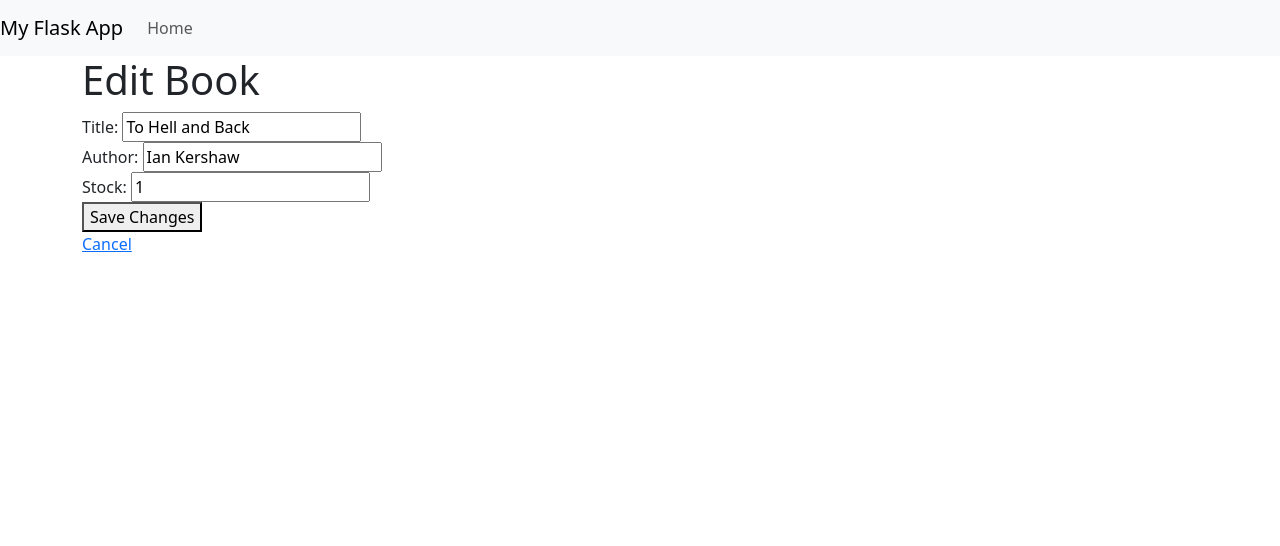
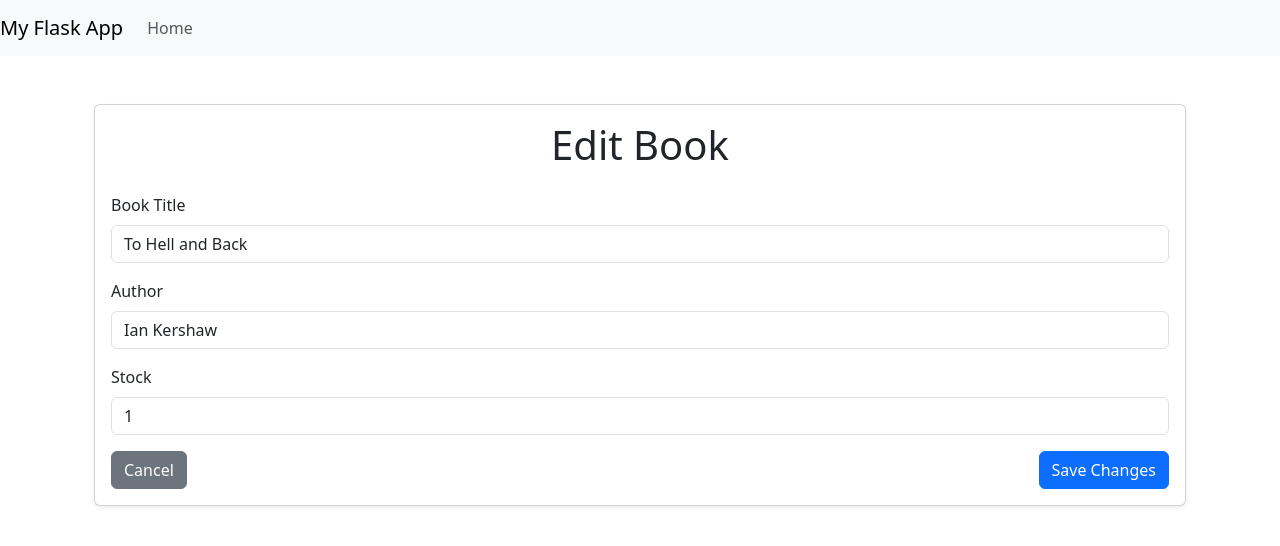
Before and after one commit to NersesArslan/book-inventory-app, a Flask app: page /book/3/edit in a window 1280 px wide. Shown: the top 546 px of the page. Run offline with Flask 3, Linux system fonts and the light colour scheme; some libraries are stand-ins or nearby versions.

Commit message:
styled edit genre and edit book pages

```diff
--- a/app.py
+++ b/app.py
@@ -18,7 +18,8 @@ with app.app_context():
 
 @app.route('/')
 def index():
-    genres = Genre.query.all()
+    page = request.args.get('page', 1, type=int)
+    genres = Genre.query.paginate(page=page, per_page=10)
     return render_template('home.html', genres=genres)
 
 
@@ -62,8 +63,13 @@ def add_book_to_genre(genre_id):
 def edit_genre(genre_id):
     genre = Genre.query.get_or_404(genre_id)
     if request.method == 'POST':
-        genre.name = request.form['name']
+        name = request.form['name'].strip()  # Strip whitespace
+        if not name:  # Check if the name is empty
+            flash('Genre name cannot be empty.', 'danger')
+            return render_template('edit_genre.html', genre=genre)
+        genre.name = name
         db.session.commit()
+        flash('Genre updated successfully!', 'success')
         return redirect(url_for('index'))
     return render_template('edit_genre.html', genre=genre)
 
--- a/templates/edit_book.html
+++ b/templates/edit_book.html
@@ -1,37 +1,74 @@
 {% extends "layout.html" %} {% block body %}
-<h1>Edit Book</h1>
-<form method="POST">
-  <label for="title">Title:</label>
+<div class="container my-5">
+  <div class="card shadow-sm">
+    <div class="card-body">
+      <h1 class="text-center mb-4">Edit Book</h1>
+      <form
+        method="POST"
+        action="{{ url_for('edit_book', book_id=book.id) }}"
+        class="needs-validation"
+        novalidate
+      >
+        <!-- Title Field -->
+        <div class="mb-3">
+          <label for="title" class="form-label">Book Title</label>
           <input
             type="text"
             id="title"
             name="title"
+            class="form-control"
             value="{{ book.title }}"
+            placeholder="Enter book title"
             required
           />
-  <br />
-  <label for="author">Author:</label>
+          <div class="invalid-feedback">Please provide a book title.</div>
+        </div>
+
+        <!-- Author Field -->
+        <div class="mb-3">
+          <label for="author" class="form-label">Author</label>
           <input
             type="text"
             id="author"
             name="author"
+            class="form-control"
             value="{{ book.author }}"
+            placeholder="Enter author's name"
             required
           />
-  <br />
-  <label for="stock">Stock:</label>
+          <div class="invalid-feedback">Please provide the author's name.</div>
+        </div>
+
+        <!-- Stock Field -->
+        <div class="mb-3">
+          <label for="stock" class="form-label">Stock</label>
           <input
             type="number"
             id="stock"
             name="stock"
+            class="form-control"
             value="{{ book.stock }}"
+            min="1"
+            placeholder="Enter stock quantity"
             required
           />
-  <br />
-  <button type="submit">Save Changes</button>
-</form>
+          <div class="invalid-feedback">
+            Please provide a valid stock quantity.
+          </div>
+        </div>
+
+        <!-- Buttons -->
+        <div class="d-flex justify-content-between">
           <a
             href="{{ url_for('view_genre', genre_name=book.genre.name.replace(' ', '-')) }}"
-  >Cancel</a
+            class="btn btn-secondary"
           >
+            Cancel
+          </a>
+          <button type="submit" class="btn btn-primary">Save Changes</button>
+        </div>
+      </form>
+    </div>
+  </div>
+</div>
 {% endblock %}
```
Also changed, not shown: templates/edit_genre.html (+29 -4 lines), instance/app.db. Lines whose indentation alone changed are shown as unchanged.
